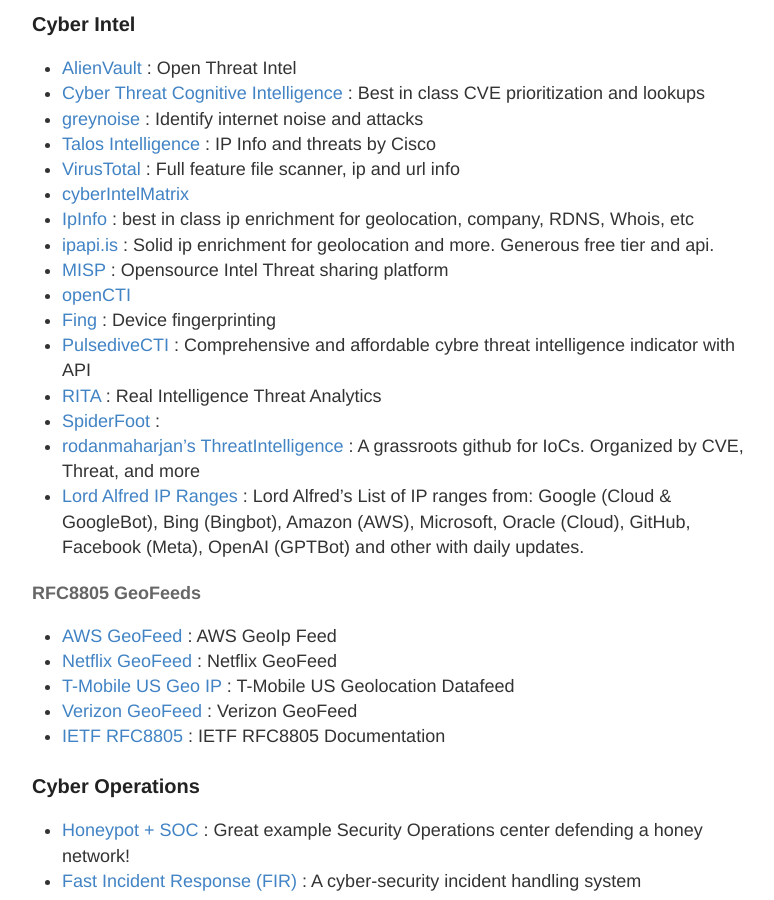
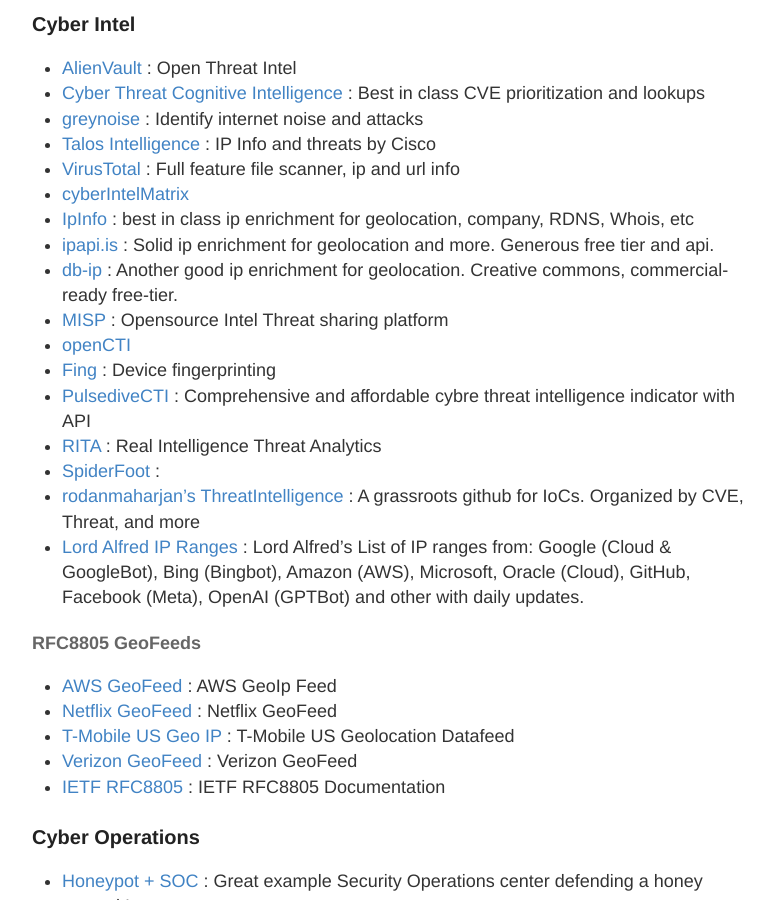
Before and after one commit to stevehenderson/stevehenderson.github.io, a Jekyll site: the page built from links.md, in a window 1280 px wide and 900 px high, scrolled down 4591 px. Shown: the whole window, without its empty margins (248-1022 px from the left). Built offline with Jekyll 4.4.1, drawn with Linux system fonts in a browser that asks for light colours.

Commit message:
Update links.md

```diff
--- a/links.md
+++ b/links.md
@@ -148,6 +148,7 @@
    * [cyberIntelMatrix](https://cyberintelmatrix.com/)
    * [IpInfo](https://ipinfo.io/) : best in class ip enrichment for geolocation, company, RDNS, Whois, etc
    * [ipapi.is](https://ipapi.is/) : Solid ip enrichment for geolocation and more.  Generous free tier and api.
+   * [db-ip](https://db-ip.com/) : Another good ip enrichment for geolocation.  Creative commons, commercial-ready free-tier.
    * [MISP](https://misp-project.org/) : Opensource Intel Threat sharing platform
    * [openCTI](https://www.opencti.io/en/)
    * [Fing](https://app.fing.com/business/devrecog/demo) : Device fingerprinting
```
